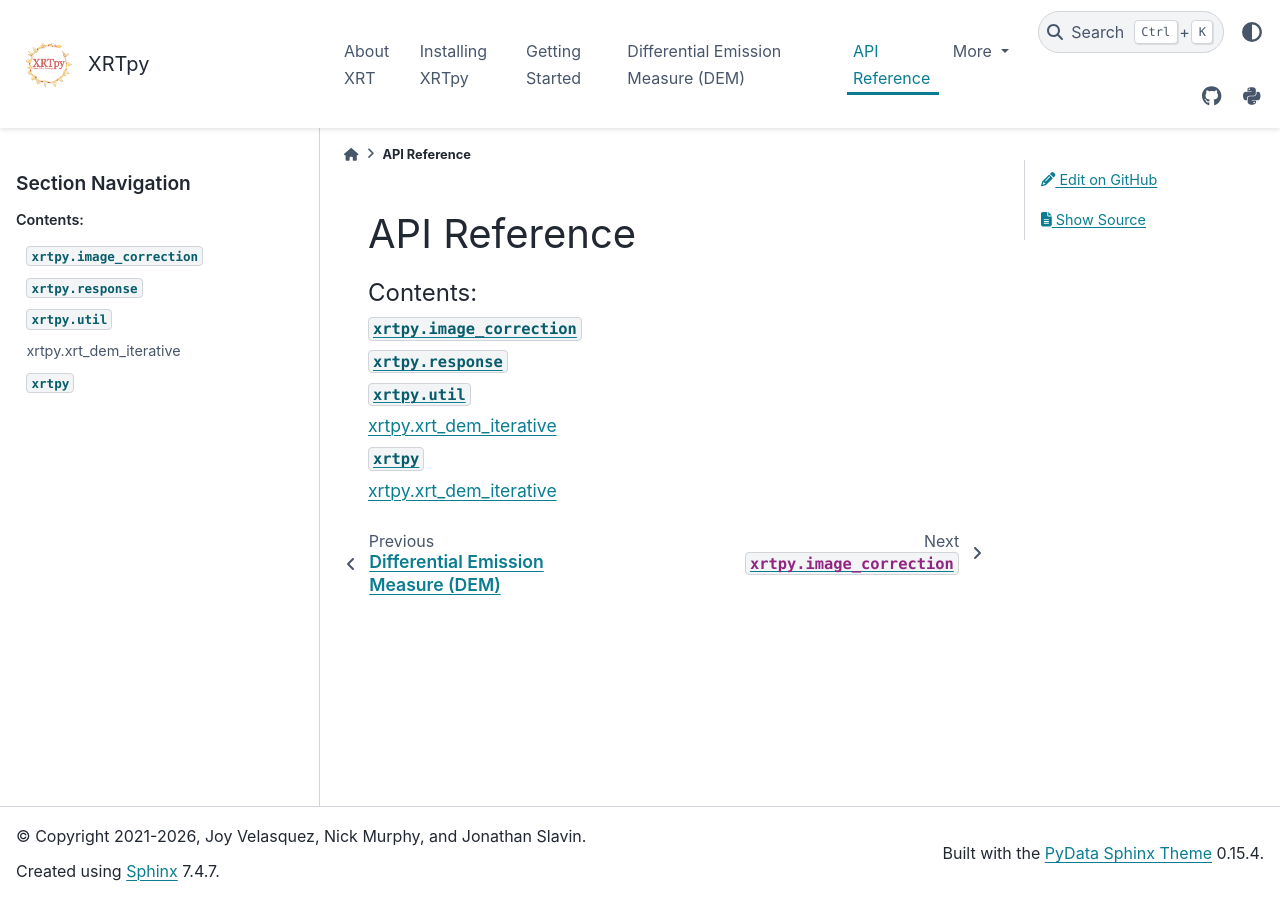
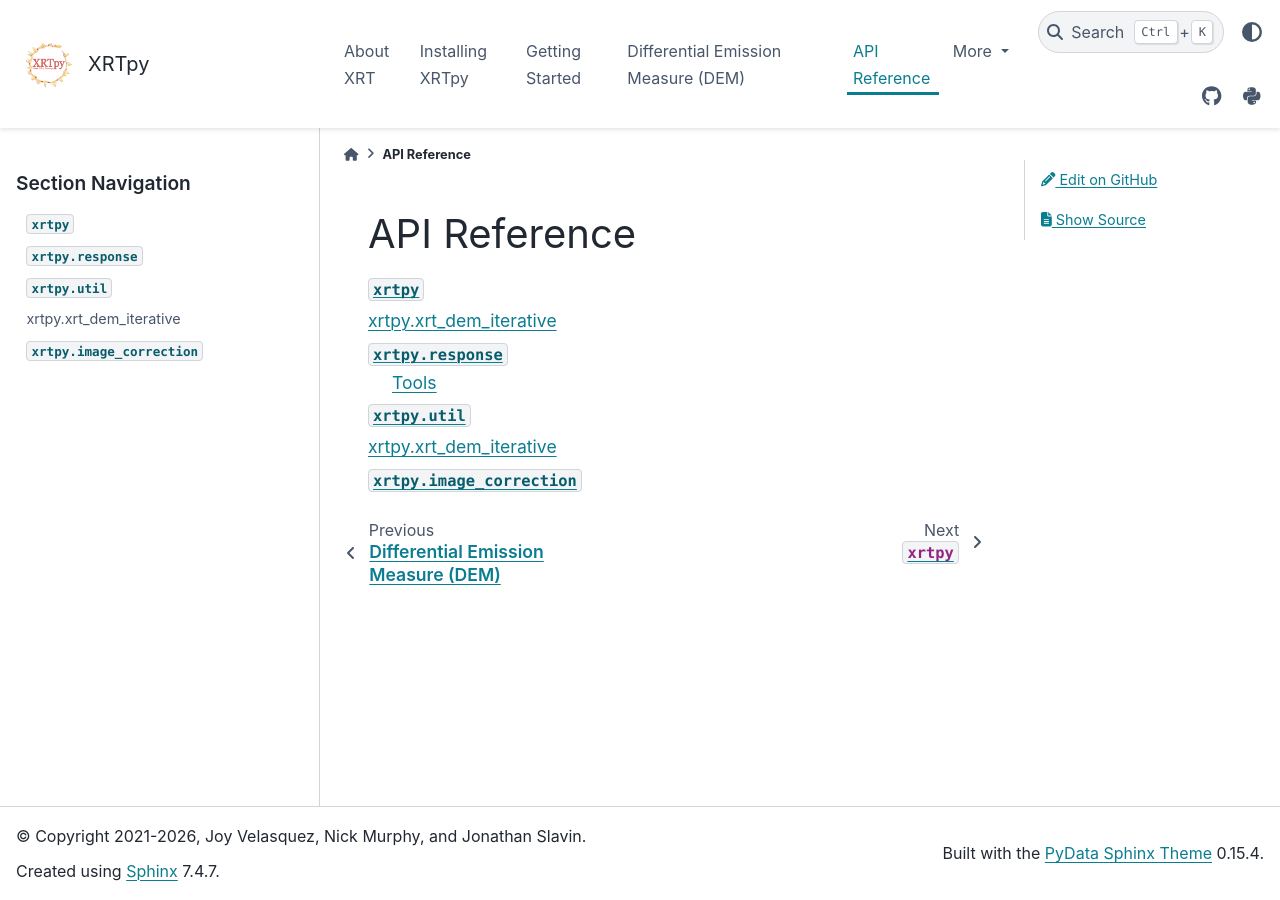
Before and after one commit to HinodeXRT/xrtpy, a Sphinx documentation site: the page built from docs/reference/index.rst, in a window 1280 px wide. Built offline with Sphinx 7.4.7 and the PyData theme 0.15.4, drawn with Linux system fonts in a browser that asks for light colours; pages that are not in the unit, such as notebooks, are missing from menus; the version number could not be read and is left out; part of the change alters nothing that is shown.

```diff
--- a/docs/reference/index.rst
+++ b/docs/reference/index.rst
@@ -5,8 +5,10 @@ API Reference
 *************
 
 .. toctree::
-    :maxdepth: 1
-    :caption: Contents:
-    :glob:
+    :maxdepth: 2
 
-    *
+    xrtpy
+    response
+    util
+    xrt_dem_iterative
+    image_correction
```
Also changed, not shown: docs/reference/xrtpy.rst (line endings or trailing spaces).
